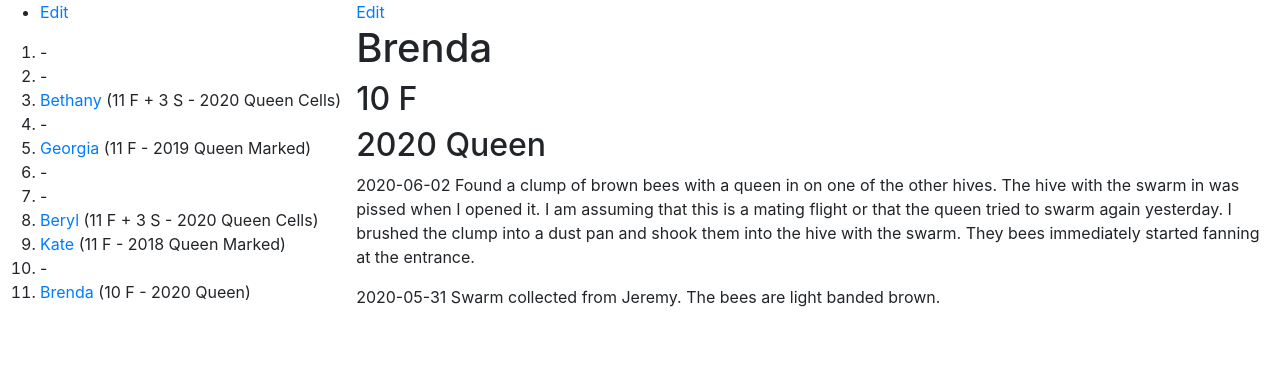
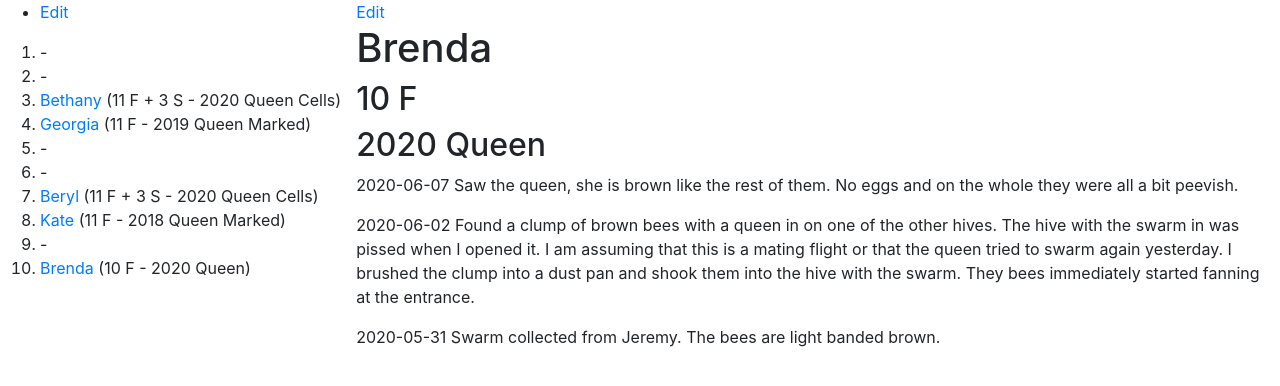
Before and after one commit to joejcollins/rhapsody-angel, a Jekyll site: the page built from queens/2020-brenda.md, in a window 1280 px wide. Shown: the top 386 px of the page. Built offline with Jekyll 4.4.1, drawn with Linux system fonts in a browser that asks for light colours; our own code applies the rules of GitHub Pages for plain Markdown files.

Commit message:
Weekend check

```diff
--- a/queens/2020-brenda.md
+++ b/queens/2020-brenda.md
@@ -2,6 +2,8 @@
 ## 10 F
 ## 2020 Queen
 
+2020-06-07 Saw the queen, she is brown like the rest of them.  No eggs and on the whole they were all a bit peevish.
+
 2020-06-02 Found a clump of brown bees with a queen in on one of the other hives.  The hive with the swarm in was pissed when I opened it.  I am assuming that this is a mating flight or that the queen tried to swarm again yesterday.  I brushed the clump into a dust pan and shook them into the hive with the swarm.  They bees immediately started fanning at the entrance.
 
 2020-05-31 Swarm collected from Jeremy.  The bees are light banded brown.
```
Also changed, not shown: _includes/apiary.md (+0 -1 lines), queens/2018-kate.md (+2 -0 lines), queens/2019-georgia.md (+2 -0 lines).
